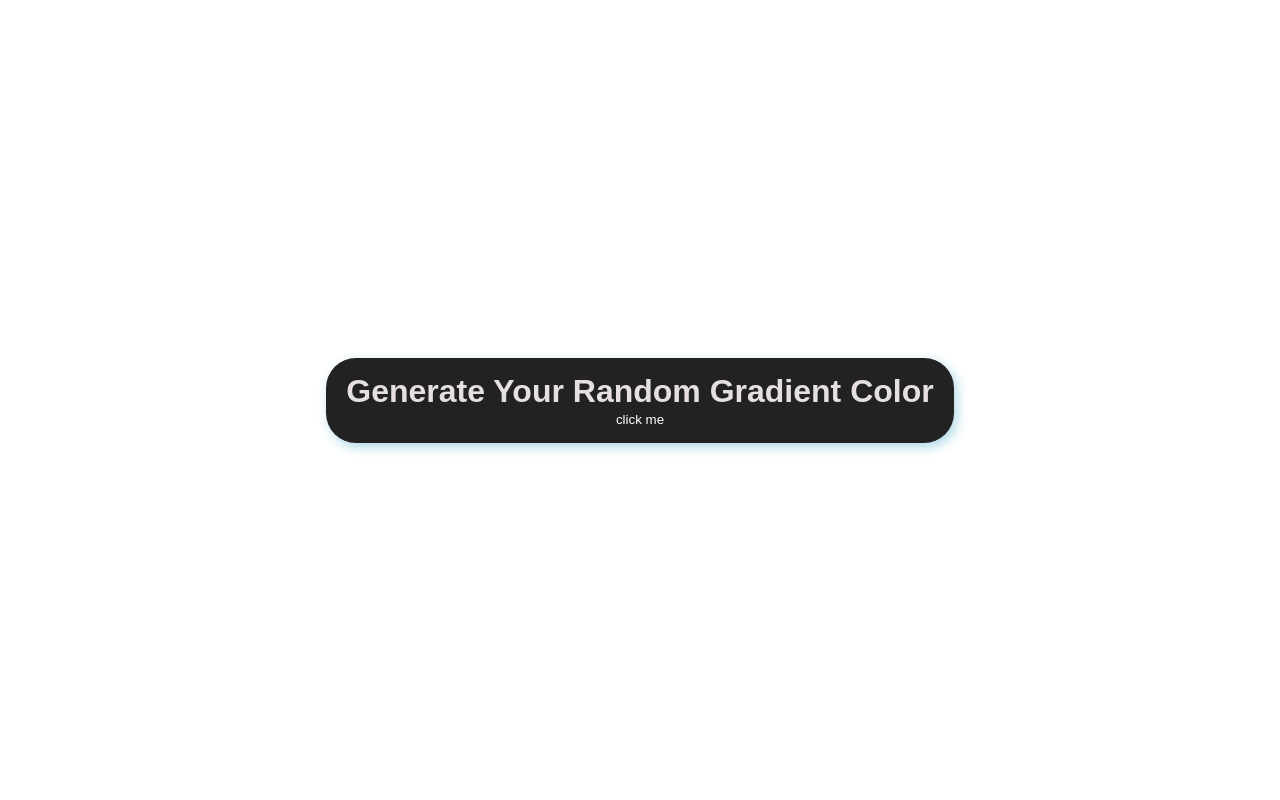
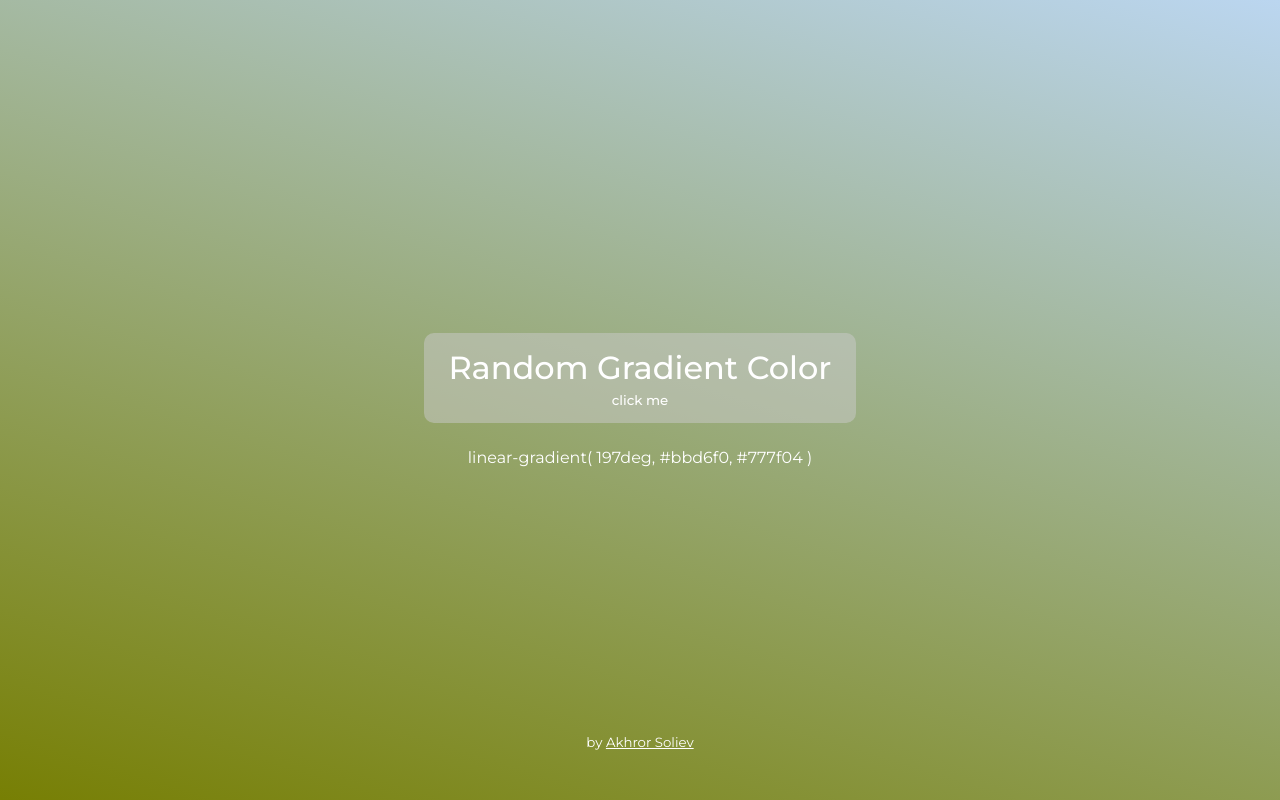
Before and after one commit to Mirzayevsky/gradient-generator, a plain HTML site: page index.html in a window 1280 px wide. Drawn offline with Linux system fonts and the light colour scheme.

Commit message:
changes were uploaded

```diff
--- a/index.html
+++ b/index.html
@@ -1,19 +1,23 @@
 <!DOCTYPE html>
 <html lang="en">
-<head>
-    <meta charset="UTF-8">
-    <meta name="viewport" content="width=device-width, initial-scale=1.0">
-    <link rel="stylesheet" href="styles.css">
-    <title>Gradient Generator</title>
-</head>
-<body>
+  <head>
+    <meta charset="UTF-8" />
+    <meta http-equiv="X-UA-Compatible" content="IE=edge" />
+    <meta name="viewport" content="width=device-width, initial-scale=1.0" />
+    <title>Random Color Gradient</title>
+    <link rel="stylesheet" href="styles.css" />
+  </head>
+  <body>
     <div class="container">
-        <h1 class="title">Generate Your Random Gradient Color</h1>
-        <small>click me</small>
-        <p class="colorText"></p>
+      <h1>Random Gradient Color</h1>
+      <small>click me</small>
     </div>
+    <p class="color-text">linear-gradient( 43deg, #f3c857, #413f81 )</p>
 
-    <!-- js files connect -->
-    <script src="index.js"> </script>
-</body>
+    <small class="copyright">
+      by
+      <a href="https://www.github.com/akhrorsoliev">Akhror Soliev</a>
+    </small>
+    <script src="index.js"></script>
+  </body>
 </html>
--- a/index.js
+++ b/index.js
@@ -1,5 +1,6 @@
-
-// random color values
+const body = document.querySelector('body')
+const container = document.querySelector('.container')
+const colorText = document.querySelector('.color-text')
 const values = [
   '0',
   '1',
@@ -19,32 +20,31 @@ const values = [
   'f',
 ]
 
-const body = document.querySelector('body')
-const button = document.querySelector('.container')
-const colorText = document.querySelector('.colorText')
-
-// making gradient color  using values array
+// random color function
 function getGradient() {
   let color = '#'
-    for(let i = 1; i < 6; i++){
-        const randomColor = Math.trunc(Math.random() * values.length + 1)
-        color += values[randomColor]
+  for (let i = 0; i < 6; i++) {
+    const randomNumber = Math.trunc(Math.random() * values.length)
+    color += values[randomNumber]
   }
+
   return color
 }
 
-
-// setting background color to body of html
-function setGradient(){
+// set color to body
+function setGradient() {
   const color1 = getGradient()
   const color2 = getGradient()
   const randomDeg = Math.trunc(Math.random() * 360)
-    const bgColor =`linear-gradient( ${randomDeg},${color1},${color2})`
+  const bgColor = `linear-gradient(
+    ${randomDeg}deg,
+    ${color1},
+    ${color2}
+  )`
   body.style.background = bgColor
   colorText.textContent = bgColor
+}
 
-}
-// setGradient function called here
-button.addEventListener('click',()=>{
 setGradient()
-})
+
+container.addEventListener('click', setGradient)
--- a/styles.css
+++ b/styles.css
@@ -1,28 +1,59 @@
-*{
+@import url('https://fonts.googleapis.com/css2?family=Montserrat:wght@100;200;300;400;500;600;800;900&display=swap');
+
+* {
+  margin: 0;
   padding: 0;
-    margin: 0;
   box-sizing: border-box;
-    font-family: sans-serif;
+  color: #fff;
 }
-body{
+
+body {
   height: 100vh;
   display: flex;
-    flex-direction: row;
+  justify-content: center;
   align-items: center;
-    justify-content: center;
+  flex-direction: column;
+  text-align: center;
+  font-family: 'Montserrat', sans-serif;
+  background-color: #4158d0;
+  background-image: linear-gradient(
+    43deg,
+    #4158d0 0%,
+    #c850c0 46%,
+    #ffcc70 100%
+  );
 }
-.container{
-    padding: 15px 20px;
-    border-radius: 30px;
-    color: #fff;
-    background-color: #222;
-    text-align: center;
+
+.container {
+  display: flex;
+  flex-direction: column;
+  gap: 5px;
+  background-color: rgba(204, 204, 204, 0.5);
+  padding: 15px 25px;
+  border-radius: 10px;
+  user-select: none;
   cursor: pointer;
-    box-shadow: 3px 4px 12px lightblue;
+  font-weight: 500;
+  transition: all 0.5s;
+  margin-bottom: 25px;
+}
 
+.container:hover {
+  box-shadow: 0px 26px 70px 1px rgba(0, 0, 0, 0.4);
+  transform: scale(1.001);
 }
-.container .title{
-    color: #e5dfdf;
-    font-size: 32px;
-    font-weight: 600;
+
+.container h1 {
+  font-weight: 500;
 }
+
+.copyright {
+  position: absolute;
+  bottom: 50px;
+}
+
+@media (max-width: 460px) {
+  .container h1 {
+    font-size: 22px;
+  }
+}
```
Lines whose indentation alone changed are shown as unchanged.
